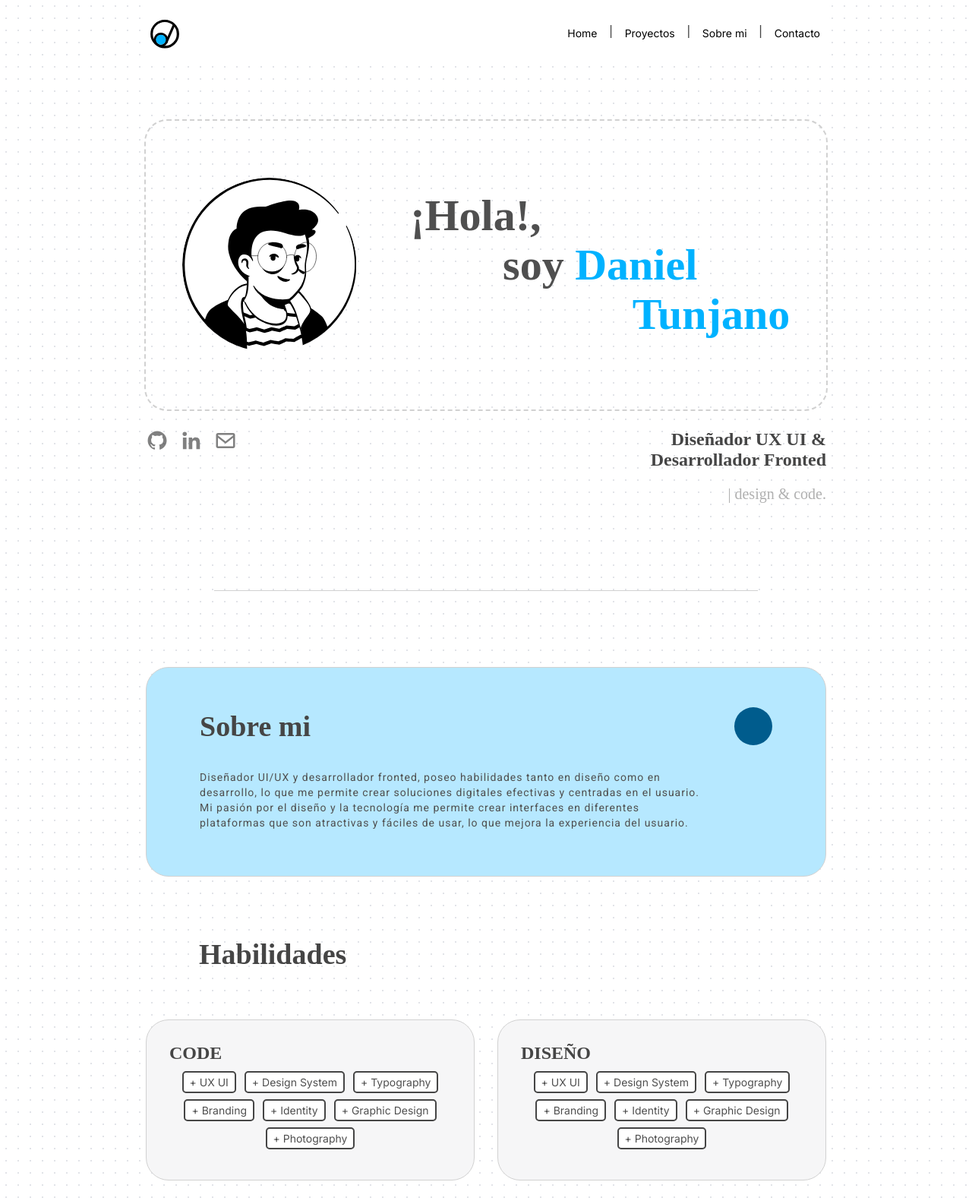
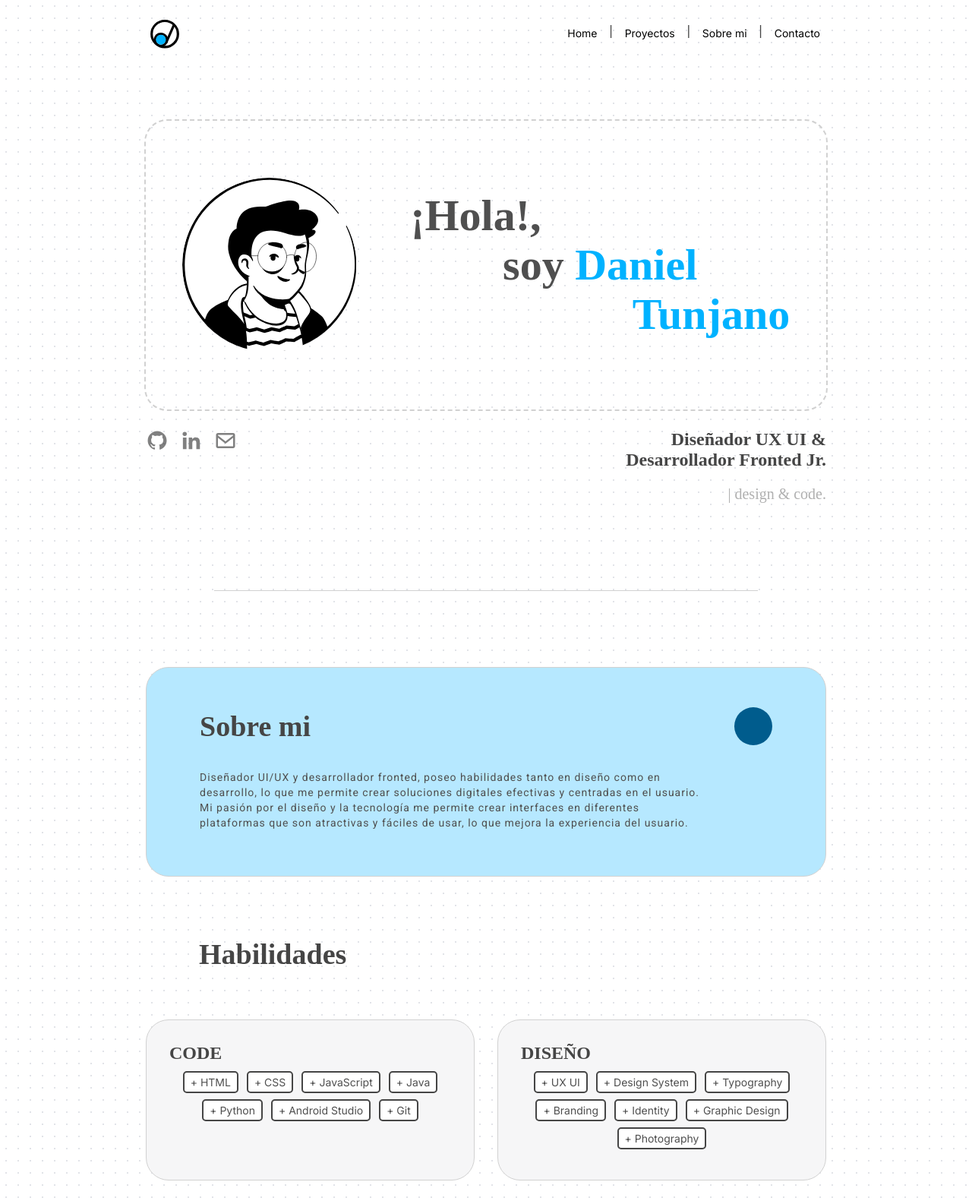
Before and after one commit to danieltb92/portfolio, a website: page public/index.html in a window 1280 px wide. Shown: the top 1581 px of the page at 76% size. Drawn offline with nearby package versions, Linux system fonts and the light colour scheme; no server answers; some icons are missing.

Commit message:
update - hero-fotter

```diff
--- a/package.json
+++ b/package.json
@@ -3,6 +3,7 @@
   "version": "1.0.0",
   "description": "",
   "main": "index.js",
+
   "scripts": {
     "start": "node index"
   },
--- a/public/css/style.css
+++ b/public/css/style.css
@@ -132,10 +132,10 @@ main{
     align-items: center;
     /* margin-left: 5px;
     margin-right: 5px; */
-    background-color: var(--white);
+    /* background-color: var(--white); */
     /* border: 2px solid var(--white); */
     /* background-image: url(/assets/dots-pattern.svg); */
-    background-repeat: repeat;
+    /* background-repeat: repeat; */
     z-index: 10;
     /* position: sticky;  */
 
@@ -626,6 +626,12 @@ main{
     color: var(--dove-gray-500);
 
 }
+.footer-links img:hover{
+    filter: opacity(100%);
+}
+.container-whatsapp-email a:hover{
+    color: var(--black);
+}
 /* .whatsapp-container, .email-container{
     display: flex;
     justify-content: center;
--- a/public/index.html
+++ b/public/index.html
@@ -98,7 +98,7 @@
                 </div>
 
                 <div class="footerHero-description">
-                    <h3>Diseñador UX UI & <br> Desarrollador Fronted</h3>
+                    <h3>Diseñador UX UI & <br>  Desarrollador Fronted Jr.</h3>
                     <h4>| design & code.</h4>
                 </div>
             </div>
@@ -127,13 +127,13 @@
         <div class="container-skills-code">
             <h3>CODE</h3>
             <div class="container-tags">
-                <div class="tag">+ UX UI</div>
-                <div class="tag">+ Design System</div>
-                <div class="tag">+ Typography</div>
-                <div class="tag">+ Branding</div>
-                <div class="tag">+ Identity</div>
-                <div class="tag">+ Graphic Design</div>
-                <div class="tag">+ Photography</div>
+                <div class="tag">+ HTML</div>
+                <div class="tag">+ CSS</div>
+                <div class="tag">+ JavaScript</div>
+                <div class="tag">+ Java</div>
+                <div class="tag">+ Python</div>
+                <div class="tag">+ Android Studio</div>
+                <div class="tag">+ Git</div>
             </div>
         </div>
         <div class="container-skills-design">
@@ -230,8 +230,12 @@
 
         <section class="container-footer-links">
             <div class="footer-links">
-                <img src="/assets/icons/bxl-github.svg" alt="Logo github">
-                <img src="/assets/icons/bxl-linkedin.svg" alt="Logo Github">
+                <a href="https://github.com/danieltb92">
+                    <img src="/assets/icons/bxl-github.svg" alt="Logo github">
+                </a>
+                <a href="https://www.linkedin.com/in/daniel-tunjano/">
+                    <img src="/assets/icons/bxl-linkedin.svg" alt="Logo Github">
+                </a>
             </div>
 
             <div class="container-whatsapp-email">
```
